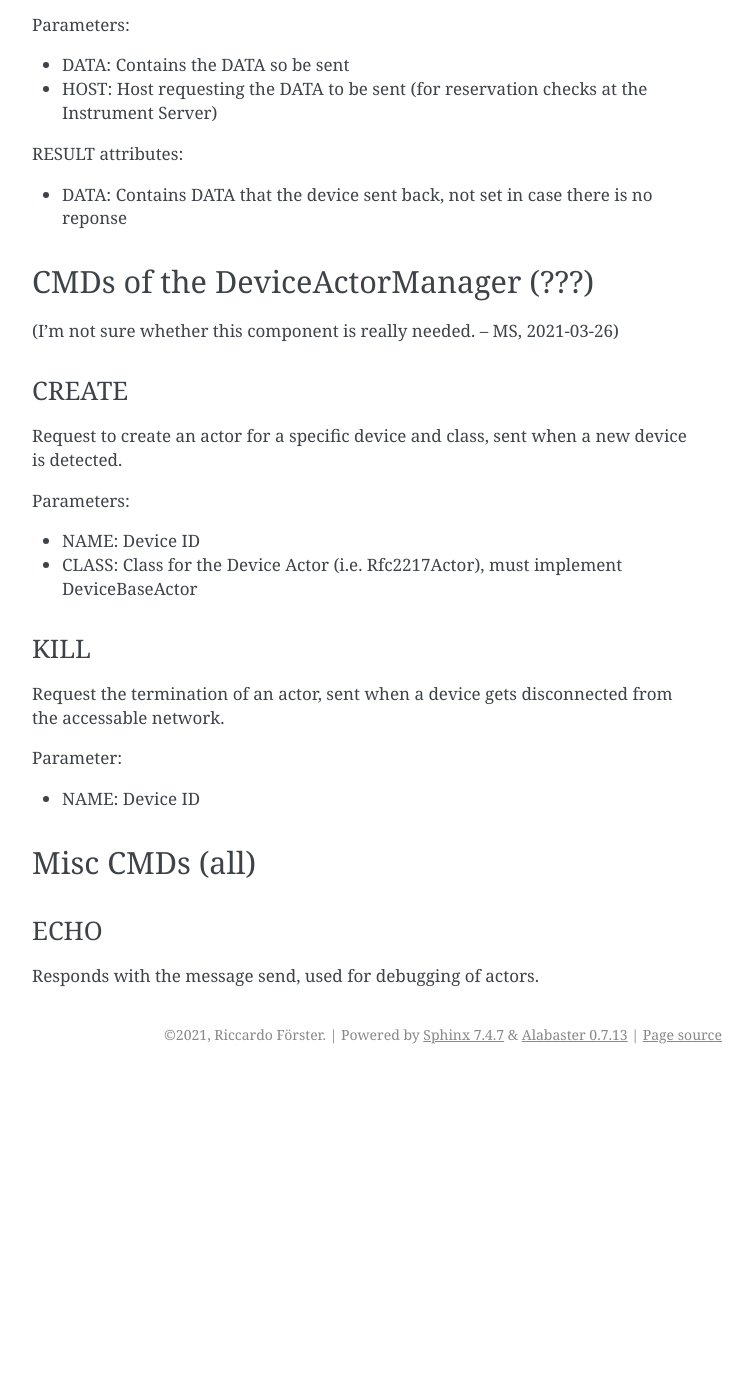
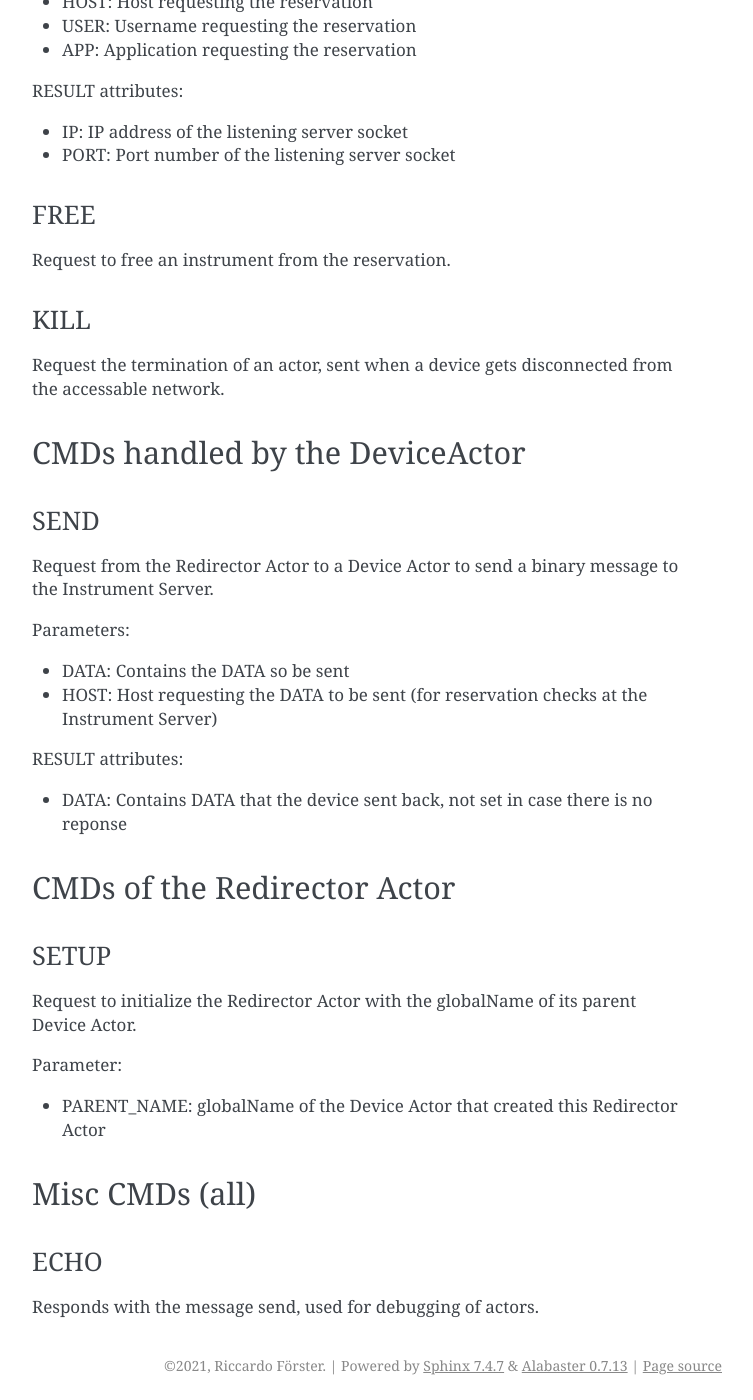
Before and after one commit to SARAD-GmbH/RegServer, a Sphinx documentation site: the page built from doc/source/actor_messages.rst, in a window 1280 px wide and 1400 px high, scrolled down 2137 px. Shown: the whole window, without its empty margins (388-1141 px from the left). Built offline with Sphinx 7.4.7, drawn with Linux system fonts in a browser that asks for light colours; before the commit the page ends 3211 px from its top, so only the background shows below that; some of the changed text lies outside the part shown.

Commit message:
Docs: complete docu of actor messages

```diff
--- a/doc/source/actor_messages.rst
+++ b/doc/source/actor_messages.rst
@@ -66,6 +66,29 @@
 CMDs handled by the DeviceBaseActor
 ===================================
 
+SETUP
+-----
+
+Request to create the device file that is linked to the actor via its file name.
+
+Parameters:
+
+Content of the device file.
+
+Example::
+
+    {"Identification": {
+        "Name": "RADON SCOUT HOME",
+        "Family": 2,
+         "Type": 8,
+         "Serial number": 791,
+         "Host": "mischka",
+         "Protocol": "sarad-1688"},
+     "Remote": {
+         "Address": "192.168.178.20",
+         "Port": 5580,
+         "Name": "0ghMF8Y.sarad-1688._rfc2217._tcp.local."}}
+
 RESERVE
 -------
 
@@ -87,6 +110,12 @@
 
 Request to free an instrument from the reservation.
 
+KILL
+----
+
+Request the termination of an actor, sent when a device gets disconnected
+from the accessable network.
+
 
 CMDs handled by the DeviceActor
 ===============================
@@ -107,32 +136,18 @@
 * DATA: Contains DATA that the device sent back, not set in case there is no
   reponse
 
-CMDs of the DeviceActorManager (???)
-====================================
+CMDs of the Redirector Actor
+============================
 
-(I'm not sure whether this component is really needed. -- MS, 2021-03-26)
+SETUP
+-----
 
-CREATE
-------
-
-Request to create an actor for a specific device and class, sent when a new
-device is detected.
-
-Parameters:
-
-* NAME: Device ID
-* CLASS: Class for the Device Actor (i.e. Rfc2217Actor), must implement
-  DeviceBaseActor
-
-KILL
-----
-
-Request the termination of an actor, sent when a device gets disconnected
-from the accessable network.
+Request to initialize the Redirector Actor with the globalName of its parent Device Actor.
 
 Parameter:
 
-* NAME: Device ID
+* PARENT_NAME: globalName of the Device Actor that created this Redirector Actor
+
 
 Misc CMDs (all)
 ===============
```
Also changed, not shown: 8 other files.
